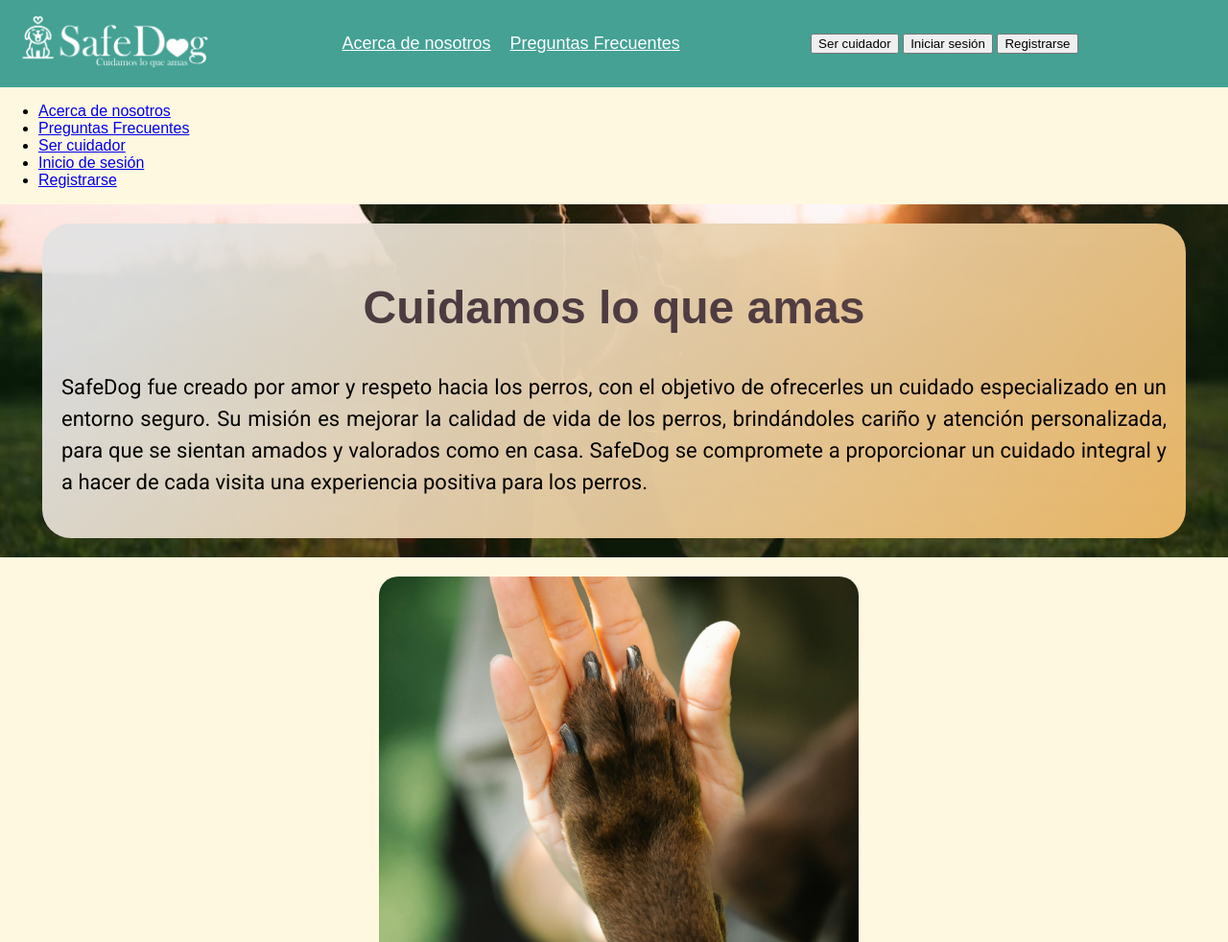
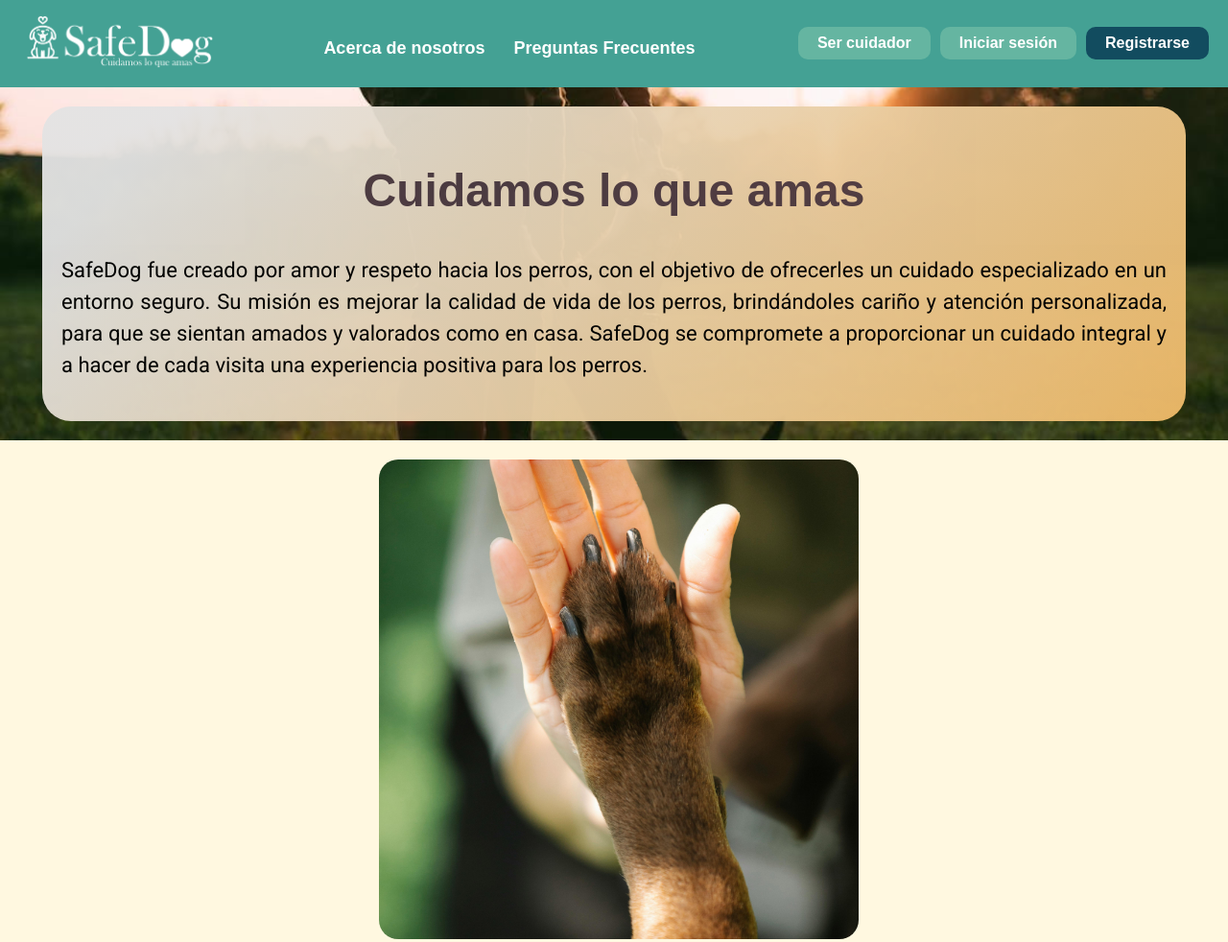
Before and after one commit to Aram96-hue/SafeDog, a plain HTML site: page pages/acercaDeNosotros.html in a window 1280 px wide. Shown: the top 982 px of the page at 96% size. Drawn offline with Linux system fonts and the light colour scheme; a web font is replaced by a local one.

Commit message:
Guardando cambios locales antes de pull a dog

```diff
--- a/pages/acercaDeNosotros.html
+++ b/pages/acercaDeNosotros.html
@@ -7,7 +7,7 @@
     <link rel="icon" href="../assets/SafeDogWhite.png">
     <link rel="stylesheet" href="../styles/acercaDeNosotros.css">
     <link rel="stylesheet" href="../styles/footer.css">
-    <link rel="stylesheet" href="../styles/navBar.css">
+    <link rel="stylesheet" href="../styles/navbar.css">
 
     <!-- Estilos de fuente -->
     <link rel="preconnect" href="https://fonts.googleapis.com">
@@ -51,7 +51,7 @@
     </div>
 </div>
 
-<div class="dropdown-menu" id="dropdown-menu">
+<div class="dropdown-menu mobile-menu" id="dropdown-menu">
     <div class="letras"></div>
     <ul>
         <li><a href="./acercaDeNosotros.html">Acerca de nosotros</a></li>
--- a/styles/navbar.css
+++ b/styles/navbar.css
@@ -33,7 +33,6 @@ body {
     align-items: center;
 }
 
-<<<<<<< HEAD
 .navbar .navbar--menu li {
     margin: 0;
     margin-top: 10px;
@@ -43,12 +42,12 @@ body {
 .navbar .navbar--menu a {
     color: #FFFFFF;
     font-size:large;
-=======
+}
+
 .navbar--menu li a {
     text-decoration: none;
     color: white;
     font-size: 18px;
->>>>>>> 6bd08543ad9dd79455f75cd283e3dfcb1abd4cc3
     font-weight: bold;
     justify-content: center;
     text-align: center;
@@ -213,7 +212,6 @@ a{
     text-align: left;
 }
 
-<<<<<<< HEAD
 .mobile-menu .mobile-navbar--botones {
     display: flex;
     flex-direction: column;
@@ -244,9 +242,6 @@ a{
 
 
 /* Mostrar el botón del menú hamburguesa en pantallas pequeñas */
-=======
-/* Medios responsive */
->>>>>>> 6bd08543ad9dd79455f75cd283e3dfcb1abd4cc3
 @media (max-width: 900px) {
     .navbar--menu,
     .navbar--botones {
```
Also changed, not shown: pages/cardCuidadores.html (+1 -1 lines), pages/registroNuevoUsuario.html (+3 -4 lines).
